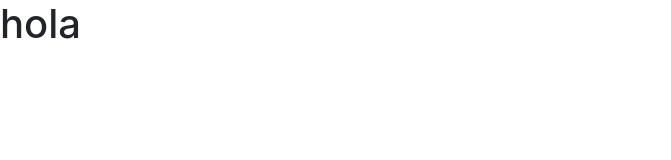
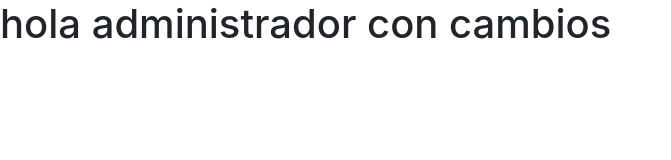
Before and after one commit to jampierzcode/version-sanmateo, a Gatsby site: page /administrador in a window 1280 px wide. Shown: the whole page, without its empty margins (0-671 px from the left). Built offline with nearby package versions, Linux system fonts and the light colour scheme; Gatsby itself is replaced by a stand-in of ours.

Commit message:
administrador con cambios

```diff
--- a/src/pages/administrador.js
+++ b/src/pages/administrador.js
@@ -4,7 +4,7 @@ import * as React from "react";
 const Administrador = () => {
   return (
     <>
-      <h1>hola</h1>
+      <h1>hola administrador con cambios</h1>
     </>
   );
 };
```
